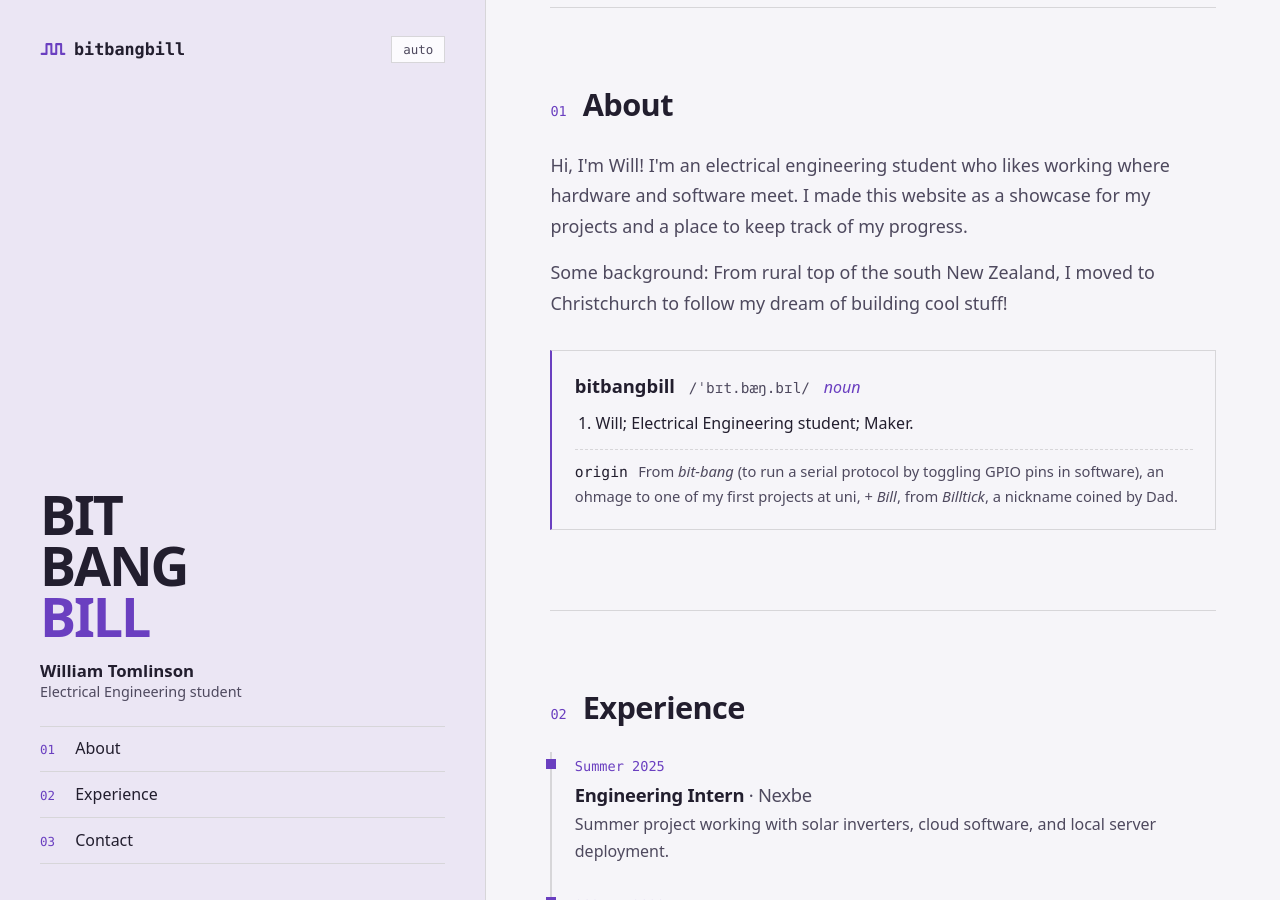
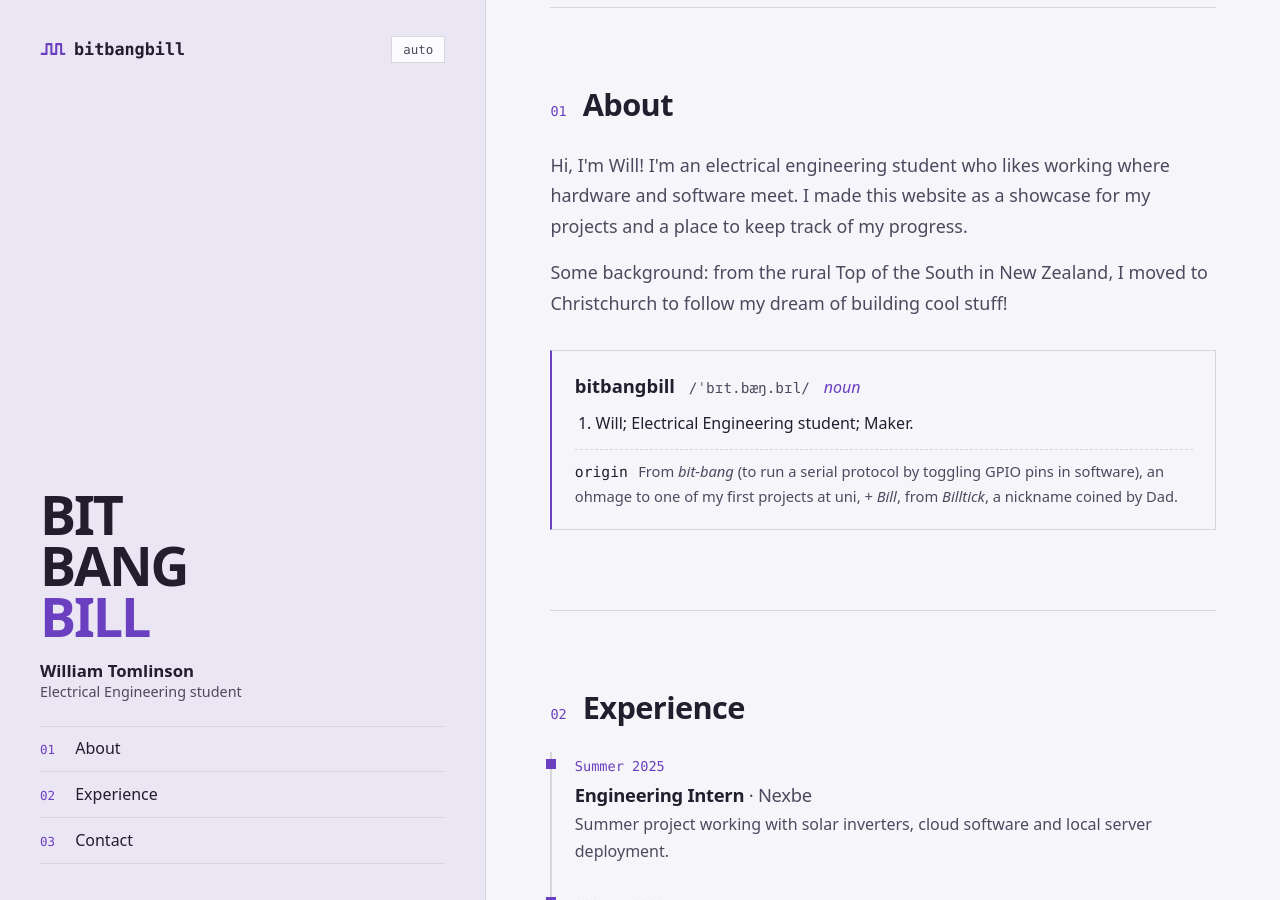
Before and after one commit to bitbangbill/bitbangbill.github.io, a Jekyll site: the page built from index.html, in a window 1280 px wide and 900 px high, scrolled down 487 px. Built offline with Jekyll 4.4.1, drawn with Linux system fonts in a browser that asks for light colours; some of the changed text lies outside the part shown.

Commit message:
Fix grammar and capitalisation in site copy
- About: "from the rural Top of the South in New Zealand".
- Experience: lowercase list after a colon; no Oxford comma, matching
  the rest of the site.
- Portfolio intro: same comma style.
- Brand written "bitbangbill" in tab titles and screen-reader labels,
  matching the logo, domain and definition.

Co-Authored-By: Claude Opus 5.5 <noreply@anthropic.com>

```diff
--- a/404.html
+++ b/404.html
@@ -18,7 +18,7 @@
 </head>
 <body>
   <main class="nf">
-    <a class="brand" href="/" aria-label="BitBangBill home"><svg class="mark" viewBox="0 0 32 32" aria-hidden="true"><path d="M2 22h6V10h6v12h6V10h6v12h4" fill="none" stroke="currentColor" stroke-width="2.5" stroke-linejoin="round" stroke-linecap="round"/></svg> bitbangbill</a>
+    <a class="brand" href="/" aria-label="bitbangbill home"><svg class="mark" viewBox="0 0 32 32" aria-hidden="true"><path d="M2 22h6V10h6v12h6V10h6v12h4" fill="none" stroke="currentColor" stroke-width="2.5" stroke-linejoin="round" stroke-linecap="round"/></svg> bitbangbill</a>
     <p class="pf-eyebrow mono">// error 404</p>
     <h1>Open circuit.<br><span>Nothing is connected here.</span></h1>
     <p class="muted">The page you're looking for doesn't exist or has moved.</p>
--- a/_layouts/project.html
+++ b/_layouts/project.html
@@ -21,7 +21,7 @@
   <div class="split project-page">
     <aside class="panel">
       <div class="panel-top">
-        <a class="brand" href="{{ '/' | relative_url }}" aria-label="BitBangBill home">{% include mark.html %} bitbangbill</a>
+        <a class="brand" href="{{ '/' | relative_url }}" aria-label="bitbangbill home">{% include mark.html %} bitbangbill</a>
         {% include theme-toggle.html %}
       </div>
       <a class="back" href="{{ '/portfolio/' | relative_url }}">← All projects</a>
--- a/index.html
+++ b/index.html
@@ -5,7 +5,7 @@
 {%- comment -%} The showcase is the projects marked `featured: true`, or the first three if none are. {%- endcomment -%}
 {%- assign featured = sorted_projects | where: "featured", true -%}
 {%- if featured.size == 0 %}{% assign featured = sorted_projects %}{% endif -%}
-{%- capture page_title %}{{ site.author }} · BitBangBill{% endcapture -%}
+{%- capture page_title %}{{ site.author }} · bitbangbill{% endcapture -%}
 <!doctype html>
 <html lang="en">
 <head>
@@ -17,7 +17,7 @@
   <div class="split">
     <aside class="panel">
       <div class="panel-top">
-        <a class="brand" href="#top" aria-label="BitBangBill home">{% include mark.html %} bitbangbill</a>
+        <a class="brand" href="#top" aria-label="bitbangbill home">{% include mark.html %} bitbangbill</a>
         {% include theme-toggle.html %}
       </div>
       <h1 class="wordmark">Bit<br>Bang<br><span>Bill</span></h1>
@@ -51,7 +51,7 @@
             I made this website as a showcase for my projects and a place to keep track of my progress.
           </p>
           <p>
-            Some background: From rural top of the south New Zealand, I moved to Christchurch to follow my dream of building cool stuff!
+            Some background: from the rural Top of the South in New Zealand, I moved to Christchurch to follow my dream of building cool stuff!
           </p>
           <aside class="definition" aria-label="Dictionary definition of bitbangbill">
             <p>
--- a/portfolio/index.html
+++ b/portfolio/index.html
@@ -6,13 +6,13 @@
 <!doctype html>
 <html lang="en">
 <head>
-  {% include head.html title=page_title description="Electrical engineering projects: finished boards, work on the bench, and what's next." %}
+  {% include head.html title=page_title description="Electrical engineering projects: finished boards, work on the bench and what's next." %}
 </head>
 <body>
   <a class="skip-link" href="#main">Skip to content</a>
 
   <header class="pf-top">
-    <a class="brand" href="{{ '/' | relative_url }}" aria-label="BitBangBill home">{% include mark.html %} bitbangbill</a>
+    <a class="brand" href="{{ '/' | relative_url }}" aria-label="bitbangbill home">{% include mark.html %} bitbangbill</a>
     <nav aria-label="Primary">
       <a href="{{ '/#about' | relative_url }}">About</a>
       <a href="{{ '/#experience' | relative_url }}">Experience</a>
@@ -29,7 +29,7 @@
       <div>
         <p class="pf-eyebrow mono">Portfolio</p>
         <h1>Projects by {{ site.author }}</h1>
-        <p class="pf-lede">Embedded systems, controls, analog and power electronics: finished boards, work on the bench, and what's next.</p>
+        <p class="pf-lede">Embedded systems, controls, analog and power electronics: finished boards, work on the bench and what's next.</p>
       </div>
       {%- if sorted_projects.size > 0 %}
       <dl class="pf-stats">
```
Also changed, not shown: other parts of index.html (+2 -2 lines).
